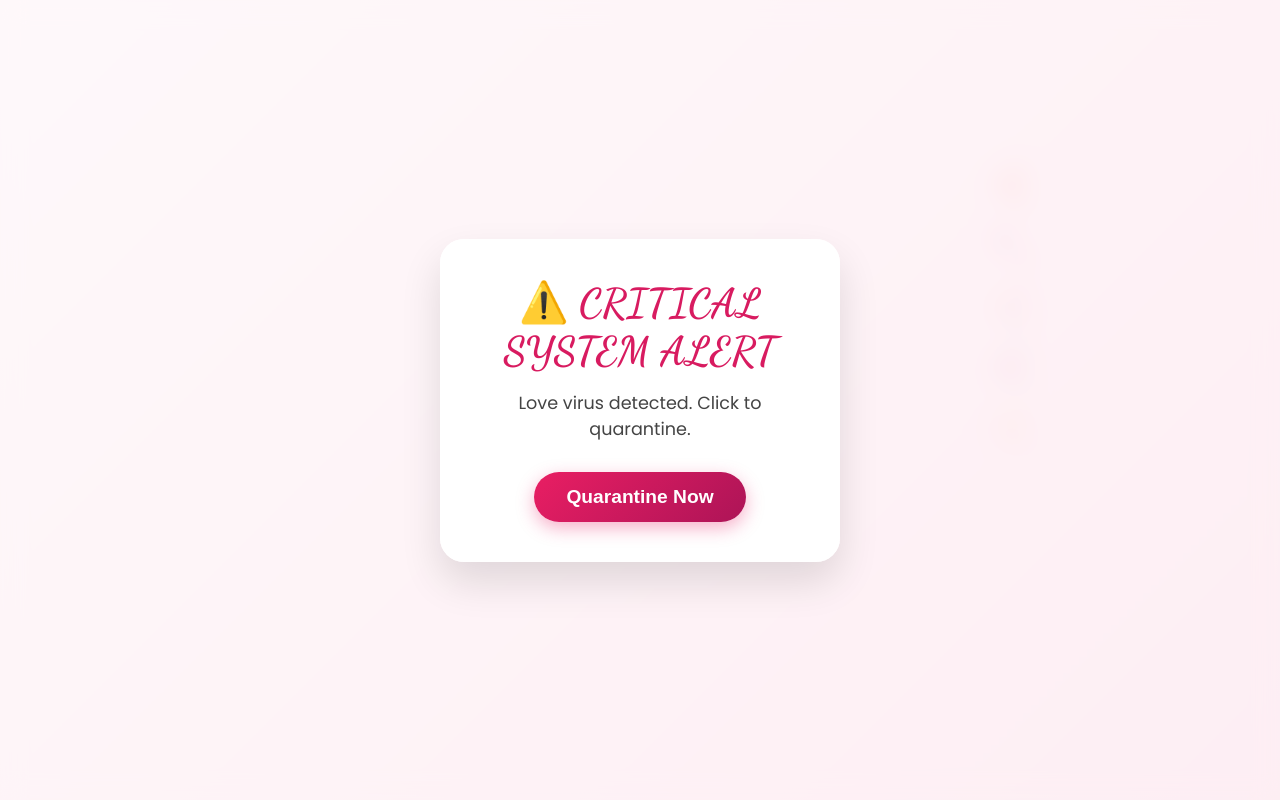
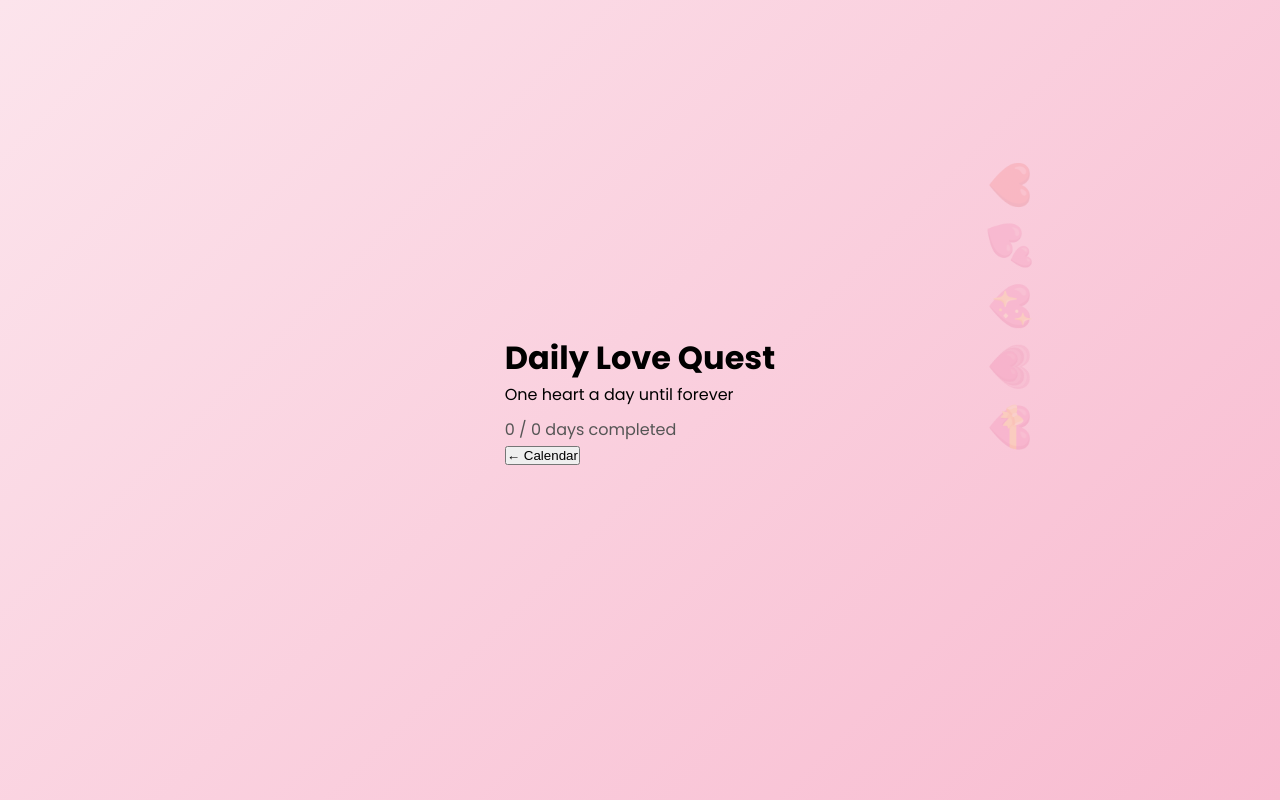
Before and after one commit to lavdrimmorina-ctrl/maca, a plain HTML site: page index.html in a window 1280 px wide. Shown: the top 800 px of the page. Drawn offline with Linux system fonts and the light colour scheme.

Commit message:
Update index.html

```diff
--- a/index.html
+++ b/index.html
@@ -3,35 +3,32 @@
 <head>
   <meta charset="UTF-8">
   <meta name="viewport" content="width=device-width, initial-scale=1.0">
-  <title>System Notification</title>
+  <title>Daily Love Quest 💖</title>
   <link rel="stylesheet" href="style.css">
 </head>
 <body>
-  <!-- Fake virus alert overlay -->
-  <div id="virus-alert" class="overlay show">
-    <div class="alert-box">
-      <h2>⚠️ CRITICAL SYSTEM ALERT</h2>
-      <p>Love virus detected. Click to quarantine.</p>
-      <button id="quarantine-btn">Quarantine Now</button>
+  <div id="app">
+    <!-- Calendar Screen -->
+    <div id="calendar-screen" class="screen active">
+      <h1 class="title">Daily Love Quest</h1>
+      <p class="subtitle">One heart a day until forever</p>
+      <div id="calendar-grid"></div>
+      <div id="progress-bar-container">
+        <div id="progress-fill"></div>
       </div>
+      <p id="progress-text">0 / 0 days completed</p>
     </div>
 
-  <!-- Fake progress bar overlay -->
-  <div id="progress-overlay" class="overlay">
-    <div class="progress-container">
-      <div id="progress-bar"></div>
-      <p id="progress-text"></p>
+    <!-- Level Screen -->
+    <div id="level-screen" class="screen">
+      <div id="level-header">
+        <button id="back-btn">← Calendar</button>
+        <span id="level-date-display"></span>
       </div>
+      <div id="level-content"></div>
     </div>
 
-  <!-- Memory game overlay -->
-  <div id="game-overlay" class="overlay">
-    <h2>Prove you're human... or in love ❤️</h2>
-    <div id="game-board"></div>
-    <p id="game-message"></p>
-  </div>
-
-  <!-- Final proposal overlay -->
+    <!-- Proposal Overlay (final day) -->
     <div id="proposal-overlay" class="overlay">
       <h1>Will you marry me?</h1>
       <div class="buttons">
@@ -40,6 +37,7 @@
       </div>
       <div id="confetti"></div>
     </div>
+  </div>
 
   <script src="script.js"></script>
 </body>
```
Lines whose indentation alone changed are shown as unchanged.
